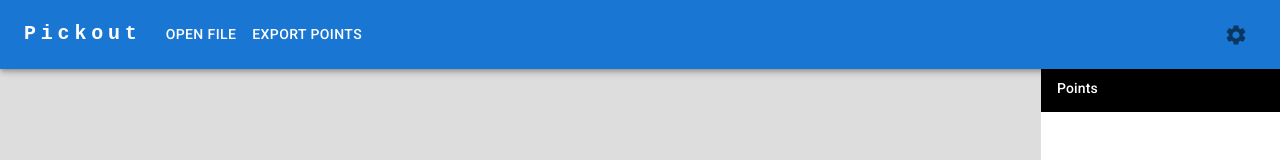
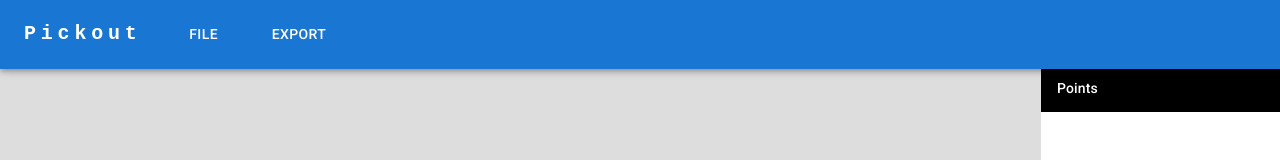
Before and after one commit to keto21/pickout, a React (Vite) app: page / in a window 1280 px wide. Shown: the top 160 px of the page. Built offline with nearby package versions, Linux system fonts and the light colour scheme.

Commit message:
Remove settings menu

```diff
--- a/src/components/ResponsiveAppBar.tsx
+++ b/src/components/ResponsiveAppBar.tsx
@@ -12,29 +12,19 @@ import Tooltip from '@mui/material/Tooltip'
 import MenuItem from '@mui/material/MenuItem'
 import SettingsIcon from '@mui/icons-material/Settings'
 
-const pages = ['Open File', 'Export Points']
+const pages = ['File', 'Export']
 const settings = ['Whatever', 'No clue', 'Nope', 'Maybe']
 const title = 'Pickout'
 
 const ResponsiveAppBar = () => {
   const [anchorElNav, setAnchorElNav] = React.useState<null | HTMLElement>(null)
-  const [anchorElUser, setAnchorElUser] = React.useState<null | HTMLElement>(
-    null
-  )
 
   const handleOpenNavMenu = (event: React.MouseEvent<HTMLElement>) => {
     setAnchorElNav(event.currentTarget)
   }
-  const handleOpenUserMenu = (event: React.MouseEvent<HTMLElement>) => {
-    setAnchorElUser(event.currentTarget)
-  }
 
   const handleCloseNavMenu = () => {
     setAnchorElNav(null)
-  }
-
-  const handleCloseUserMenu = () => {
-    setAnchorElUser(null)
   }
 
   return (
@@ -121,41 +111,11 @@ const ResponsiveAppBar = () => {
               <Button
                 key={page}
                 onClick={handleCloseNavMenu}
-                sx={{ my: 2, color: 'white', display: 'block' }}
+                sx={{ mx: '1em', my: 2, color: 'white', display: 'block' }}
               >
                 {page}
               </Button>
             ))}
-          </Box>
-
-          <Box sx={{ flexGrow: 0 }}>
-            <Tooltip title="Open settings">
-              <IconButton onClick={handleOpenUserMenu} sx={{ p: 0 }}>
-                <SettingsIcon sx={{ mr: 1 }} />
-              </IconButton>
-            </Tooltip>
-            <Menu
-              sx={{ mt: '45px' }}
-              id="menu-appbar"
-              anchorEl={anchorElUser}
-              anchorOrigin={{
-                vertical: 'top',
-                horizontal: 'right',
-              }}
-              keepMounted
-              transformOrigin={{
-                vertical: 'top',
-                horizontal: 'right',
-              }}
-              open={Boolean(anchorElUser)}
-              onClose={handleCloseUserMenu}
-            >
-              {settings.map((setting) => (
-                <MenuItem key={setting} onClick={handleCloseUserMenu}>
-                  <Typography textAlign="center">{setting}</Typography>
-                </MenuItem>
-              ))}
-            </Menu>
           </Box>
         </Toolbar>
       </Container>
```
